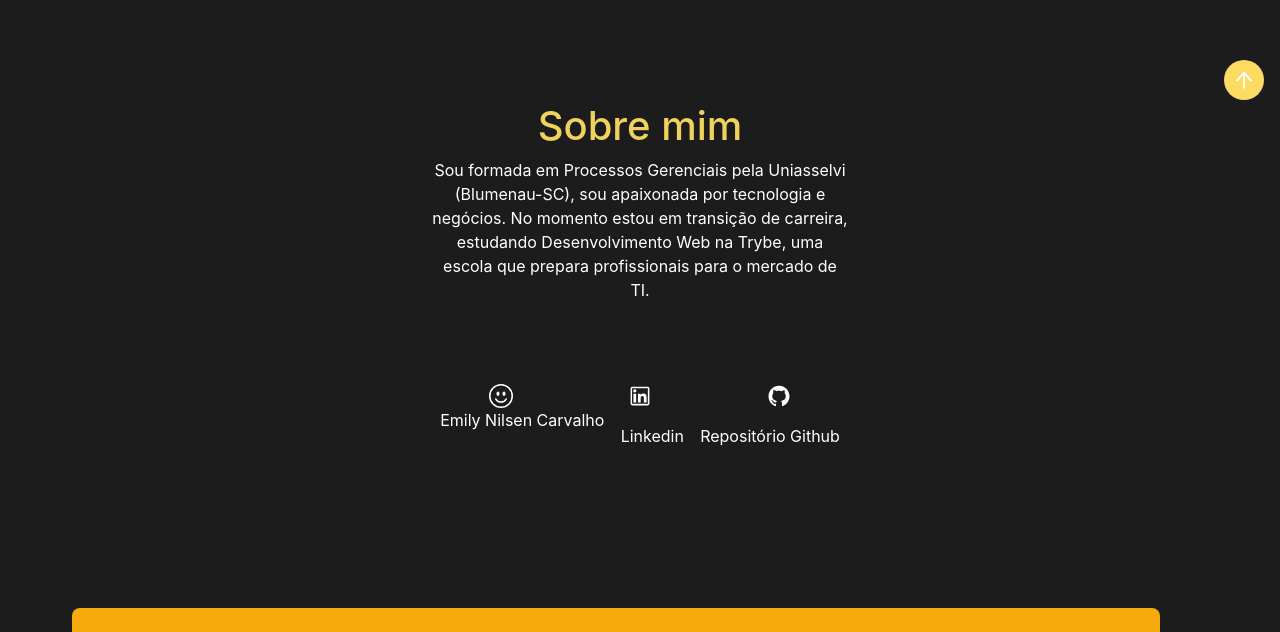
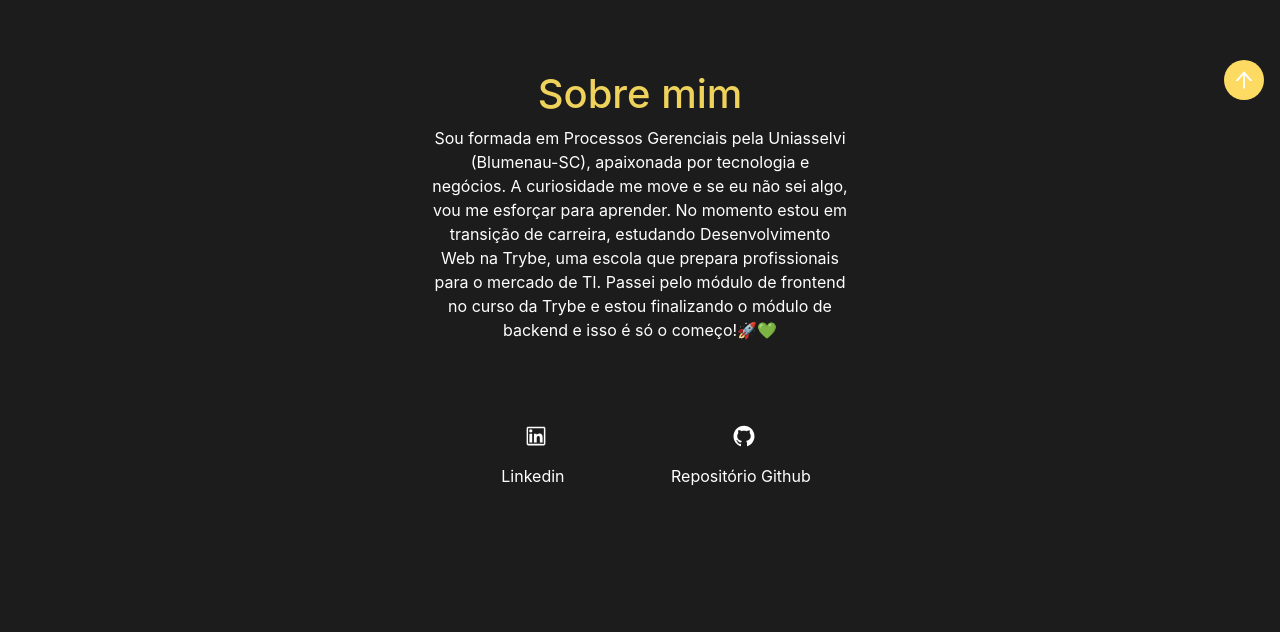
Before and after one commit to EmilyNilsen/EmilyNIlsen.github.io, a React (Create React App) app: page / in a window 1280 px wide. Shown: the part 684-1316 px from the top of the page. Built offline with nearby package versions, Linux system fonts and the light colour scheme.

Commit message:
ajustando texto e emoji do about

```diff
--- a/src/CSS/style.css
+++ b/src/CSS/style.css
@@ -87,7 +87,7 @@ html, body {
 .container-about {
   color: white;
   text-align: center;
-  margin: 10rem 27rem;
+  margin: 8rem 27rem;
 }
 
 .container-about h1 {
@@ -97,6 +97,8 @@ html, body {
 .container-contact {
   color: white;
   margin-top: 5rem;
+  display: flex;
+  flex-direction: column;
 }
 
 .container-icons, .container-infos {
@@ -111,6 +113,7 @@ html, body {
   display: flex;
   justify-content: space-around;
   margin-top: 1rem;
+  margin-left: 2rem;
 }
 
 .container-skills {
--- a/src/Components/About.jsx
+++ b/src/Components/About.jsx
@@ -1,5 +1,4 @@
 import React from "react";
-import { BsEmojiSmile } from "react-icons/bs";
 import { AiOutlineLinkedin } from "react-icons/ai";
 import { AiFillGithub } from "react-icons/ai";
 
@@ -8,25 +7,21 @@ export default function About() {
     <section  id="about" className="container-about">
       <h1>Sobre mim</h1>
       <p>
-        Sou formada em Processos Gerenciais pela Uniasselvi (Blumenau-SC), sou
-        apaixonada por tecnologia e negócios. No momento estou em transição de
+        Sou formada em Processos Gerenciais pela Uniasselvi (Blumenau-SC), apaixonada por tecnologia e negócios. A curiosidade me move e se eu não sei algo, vou me esforçar para aprender.
+        No momento estou em transição de
         carreira, estudando Desenvolvimento Web na Trybe, uma escola que prepara
-        profissionais para o mercado de TI.
+        profissionais para o mercado de TI. Passei pelo módulo de frontend no curso da Trybe e estou finalizando o módulo de backend e isso é só o começo!🚀💚
       </p>
       <section className="container-contact ">
-        <di className="container-icons">
-          <i>
-            <BsEmojiSmile size="1.5rem" />
-          </i>
+        <div className="container-icons">
           <i>
             <AiOutlineLinkedin size="1.5rem" />
           </i>
           <i>
             <AiFillGithub size="1.5rem" />
           </i>
-        </di>
+        </div>
         <div className="container-infos">
-          <p>Emily Nilsen Carvalho</p>
             <a
               href="https://www.linkedin.com/in/emily-nilsen-carvalho/"
               target="_blank"
```
Lines whose indentation alone changed are shown as unchanged.
